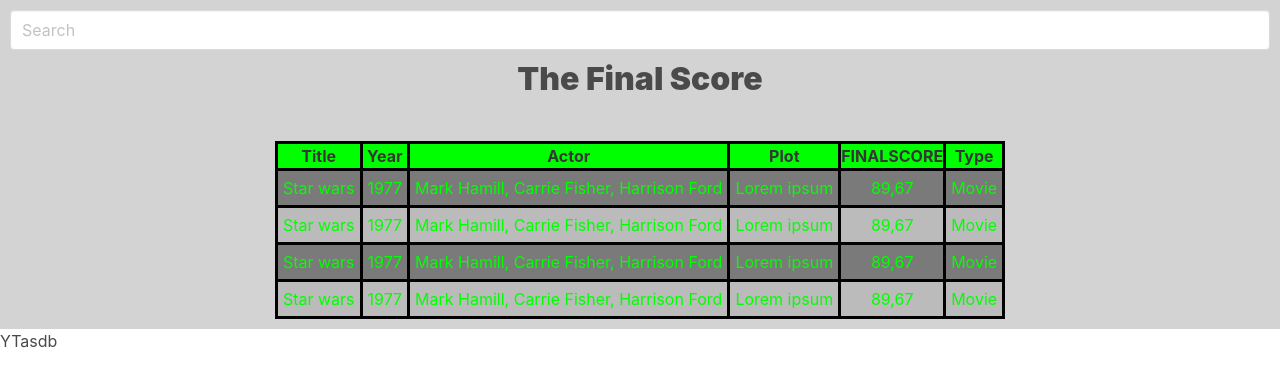
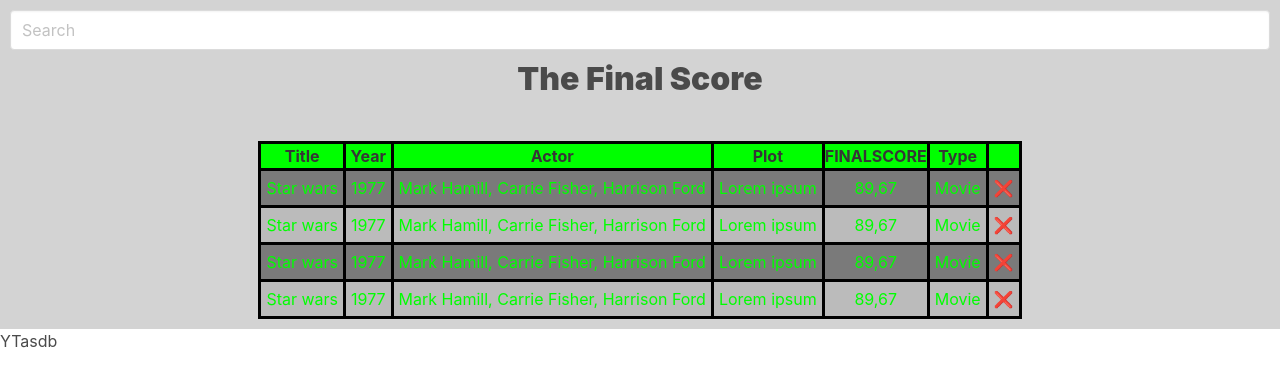
Before and after one commit to Gimanua/TheFinalScore-Frontend, a React (Create React App) app: page / in a window 1280 px wide. Shown: the top 386 px of the page. Built offline with nearby package versions, Linux system fonts and the light colour scheme.

Commit message:
Delete button added

```diff
--- a/src/components/table.js
+++ b/src/components/table.js
@@ -15,6 +15,7 @@
           <th>Plot</th>
           <th>FINALSCORE</th>
           <th>Type</th>
+          <th></th>
         </thead>
         <tbody>
         <tr>
@@ -36,6 +37,7 @@
             <td>
               Movie
             </td>
+            <td>❌</td>
           </tr>
           <tr>
             <td>
@@ -56,6 +58,7 @@
             <td>
                 Movie
             </td>
+            <td>❌</td>
           </tr>
           <tr>
             <td>
@@ -76,6 +79,7 @@
             <td>
                 Movie
             </td>
+            <td>❌</td>
           </tr>
           <tr>
             <td>
@@ -96,6 +100,7 @@
             <td>
                 Movie
             </td>
+          <td>❌</td>
           </tr>
         </tbody>
       </table>
```
